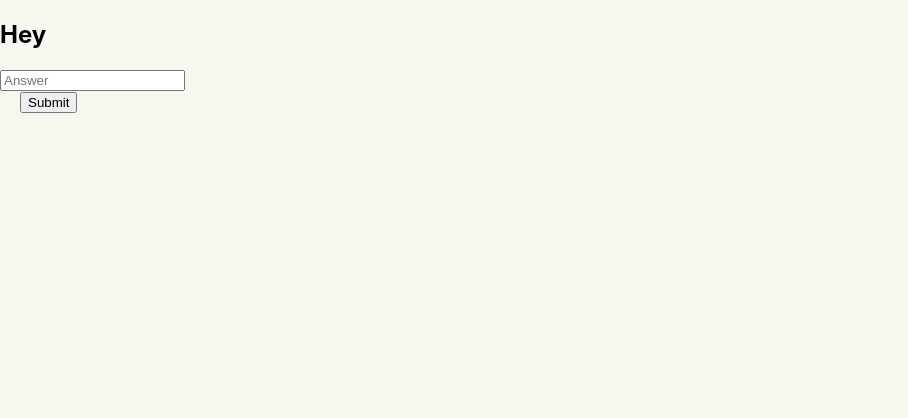
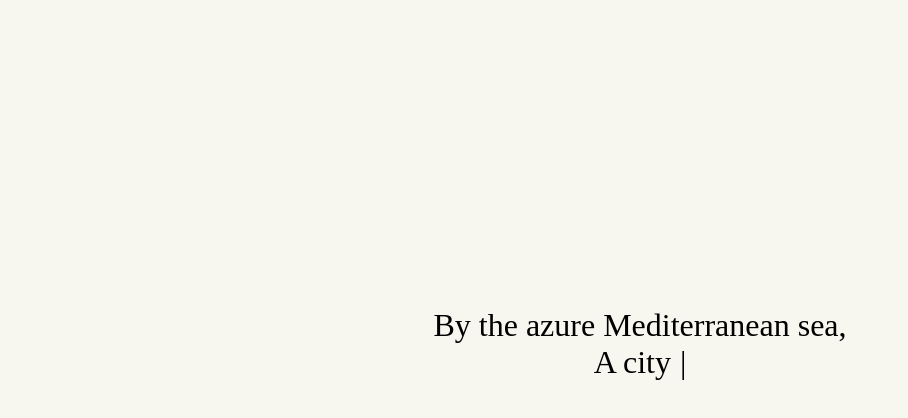
Before and after one commit to jordantab/forAMD-frontend, a React (Create React App) app in the folder for-amd/: page /secondpuzzle in a window 1280 px wide. Shown: the top 418 px of the page, without its empty margins (0-908 px from the left). Built offline with nearby package versions, Linux system fonts and the light colour scheme; the HTML template or start-up script is replaced by a standard one.

Commit message:
Minor bug fixes and added second puzzle page after countdown is finished

```diff
--- a/for-amd/src/components/CountdownClock.jsx
+++ b/for-amd/src/components/CountdownClock.jsx
@@ -1,8 +1,10 @@
 // In the CountdownClock.js component
 import React, { useState, useEffect } from 'react';
 import './CountdownClock.css';
+import { useNavigate } from "react-router-dom";
 
 const CountdownClock = ({ targetDate }) => {
+  const hist = useNavigate()
   const [timeRemaining, setTimeRemaining] = useState({
     days: 0,
     hours: 0,
@@ -17,6 +19,7 @@ const CountdownClock = ({ targetDate }) => {
 
       if (difference < 0) {
         clearInterval(intervalId);
+        hist('/secondpuzzle')
         return;
       }
 
--- a/for-amd/src/components/FirstPuzzleAnswer.css
+++ b/for-amd/src/components/FirstPuzzleAnswer.css
@@ -20,7 +20,7 @@
     animation: shake 0.8s;
   }
 
-  .answer-input{
+  .answer-input-1{
     position:absolute;
     top:110%;
     left:23%;
@@ -28,13 +28,13 @@
     font-size: 60%;
 }
 
-.answer-input input {
+.answer-input-1 input {
     border: none;
     border-bottom: 2px solid black;
     background-color: transparent;
 }
 
-.answer-input button {
+.answer-input-1 button {
     border: none;
     background-color: transparent;
 }
--- a/for-amd/src/components/FirstPuzzleAnswer.jsx
+++ b/for-amd/src/components/FirstPuzzleAnswer.jsx
@@ -31,7 +31,7 @@ function FirstPuzzleAnswer() {
     return (
         <div>
                 <p>Format answer as Month Day (ex: January 1)</p>
-            <div className={`answerInput ${shake ? 'shake' : ''}`}>
+            <div className={`answer-input ${shake ? 'shake' : ''}`}>
                 <input
                 type="text"
                 id="header-search"
--- a/for-amd/src/components/SecondPuzzleAnswer.css
+++ b/for-amd/src/components/SecondPuzzleAnswer.css
@@ -0,0 +1,40 @@
+@keyframes shake {
+    10%, 90% {
+      transform: translate3d(-1px, 0, 0);
+    }
+
+    20%, 80% {
+      transform: translate3d(2px, 0, 0);
+    }
+
+    30%, 50%, 70% {
+      transform: translate3d(-4px, 0, 0);
+    }
+
+    40%, 60% {
+      transform: translate3d(4px, 0, 0);
+    }
+  }
+
+  .shake {
+    animation: shake 0.8s;
+  }
+
+  .answer-input-2{
+    position:absolute;
+    top:105%;
+    left:18%;
+    text-align: center;
+    font-size: 60%;
+}
+
+.answer-input-2 input {
+    border: none;
+    border-bottom: 2px solid black;
+    background-color: transparent;
+}
+
+.answer-input-2 button {
+    border: none;
+    background-color: transparent;
+}
--- a/for-amd/src/components/SecondPuzzleAnswer.jsx
+++ b/for-amd/src/components/SecondPuzzleAnswer.jsx
@@ -1,10 +1,12 @@
 import axios from "axios";
 import { useNavigate } from 'react-router-dom'
-import { useRef } from "react";
+import { useRef, useState } from "react";
+import './SecondPuzzleAnswer.css'
 
 function SecondPuzzleAnswer() {
     const answer = useRef()
     const hist = useNavigate()
+    const [shake, setShake] = useState(false)
 
     function verifyAnswer() {
 
@@ -18,14 +20,18 @@ function SecondPuzzleAnswer() {
                 hist('/thirdpuzzle')
             }
             else if (response.data == "False") {
-                hist('/error')
+                setShake(true)
+                setTimeout(() => {
+                  setShake(false)
+                }, 1000)
             }
         }
         ))
     }
     return (
         <div>
-            <div className='answerInput'>
+            <p>Format answer as City, Country (ex: Rome, Italy)</p>
+            <div className={`answer-input ${shake ? 'shake' : ''}`}>
                 <input
                 type="text"
                 id="header-search"
@@ -33,8 +39,8 @@ function SecondPuzzleAnswer() {
                 name="answer"
                 ref={answer}
                 />
+            <button onClick={verifyAnswer}>Submit</button>
             </div>
-            <button onClick={verifyAnswer}>Submit</button>
         </div>
     )
 }
--- a/for-amd/src/pages/FirstPuzzlePage.jsx
+++ b/for-amd/src/pages/FirstPuzzlePage.jsx
@@ -40,7 +40,7 @@ function FirstPuzzlePage() {
                 }}/>
                 {riddleDone ?
                 <>
-                    <div className='answer-input'>
+                    <div className='answer-input-1'>
                         <FirstPuzzleAnswer/>
                     </div>
                 </>
--- a/for-amd/src/pages/SecondPuzzleBufferPage.jsx
+++ b/for-amd/src/pages/SecondPuzzleBufferPage.jsx
@@ -2,7 +2,7 @@ import CountdownClock from '../components/CountdownClock.jsx';
 import './SecondPuzzleBufferPage.css'
 
 const App = () => {
-  const targetDate = new Date('2023-02-21T11:00:00');
+  const targetDate = new Date('2023-02-17T22:50:00');
 
   return (
     <div className='back'>
--- a/for-amd/src/pages/SecondPuzzlePage.css
+++ b/for-amd/src/pages/SecondPuzzlePage.css
@@ -0,0 +1,14 @@
+.riddle-2{
+    text-align: center;
+    margin: auto;
+    justify-content: center;
+    font-size: 200%;
+    font-family: Futura;
+}
+
+.puzzle-2{
+    position:absolute;
+    top: 43%;
+    left:50%;
+    transform:translate(-50%,-50%);
+}
--- a/for-amd/src/pages/SecondPuzzlePage.jsx
+++ b/for-amd/src/pages/SecondPuzzlePage.jsx
@@ -1,17 +1,84 @@
 import './SecondPuzzlePage.css'
 import SecondPuzzleAnswer from '../components/SecondPuzzleAnswer'
+import Typewriter from "typewriter-effect"
+import { useState } from 'react'
 
 
 function SecondPuzzlePage() {
+    const [riddleDone, setRiddleDone] = useState(false)
+    function answerInput() {
+        setRiddleDone(true)
+    }
     return (
         <div>
             <div className="puzzle-2">
-                <h2>Hey
-                </h2>
+                <div className='riddle-2'>
+                <Typewriter
+                onInit={(typewriter) => {
+                    typewriter
+                    .pauseFor(1000)
+                    .changeDelay(70)
+                    .typeString("By the azure Mediterranean sea,")
+                    .pauseFor(700)
+                    .typeString("<br>")
+                    .typeString("A city with allure and history.")
+                    .pauseFor(700)
+                    .typeString("<br>")
+                    .typeString("Amidst the hills and coastal breeze,")
+                    .pauseFor(700)
+                    .typeString("<br>")
+                    .typeString("This place will put you at great ease.")
+                    .pauseFor(700)
+                    .typeString("<br>")
+                    .typeString("<br>")
+                    .typeString("Its name sounds pleasant to the ear,")
+                    .pauseFor(700)
+                    .typeString("<br>")
+                    .typeString("But it's not an answer that's so clear.")
+                    .pauseFor(700)
+                    .typeString("<br>")
+                    .typeString("From ancient ruins to modern art,")
+                    .pauseFor(700)
+                    .typeString("<br>")
+                    .typeString("This city has played a pivotal part.")
+                    .pauseFor(700)
+                    .typeString("<br>")
+                    .typeString("<br>")
+                    .typeString("It's famous for its carnival and flowers,")
+                    .pauseFor(700)
+                    .typeString("<br>")
+                    .typeString("And it's been home to many powerful powers.")
+                    .pauseFor(700)
+                    .typeString("<br>")
+                    .typeString("A seaside walkway that's known so well,")
+                    .pauseFor(700)
+                    .typeString("<br>")
+                    .typeString("And a castle hill that truly excels.")
+                    .pauseFor(700)
+                    .typeString("<br>")
+                    .typeString("<br>")
+                    .typeString("So can you guess the city in question?")
+                    .pauseFor(700)
+                    .typeString("<br>")
+                    .typeString("It's a challenge that may leave you guessin'.")
+                    .pauseFor(2000)
+                    .callFunction(answerInput)
+                    .start()
+                }}/>
+                {riddleDone ?
+                <>
+                    <div className='answer-input-2'>
+                        <SecondPuzzleAnswer/>
+                    </div>
+                </>
+                :
+                <></>
+                }
+                </div>
             </div>
-        <SecondPuzzleAnswer/>
         </div>
     )
 }
 
+
 export default SecondPuzzlePage
```
